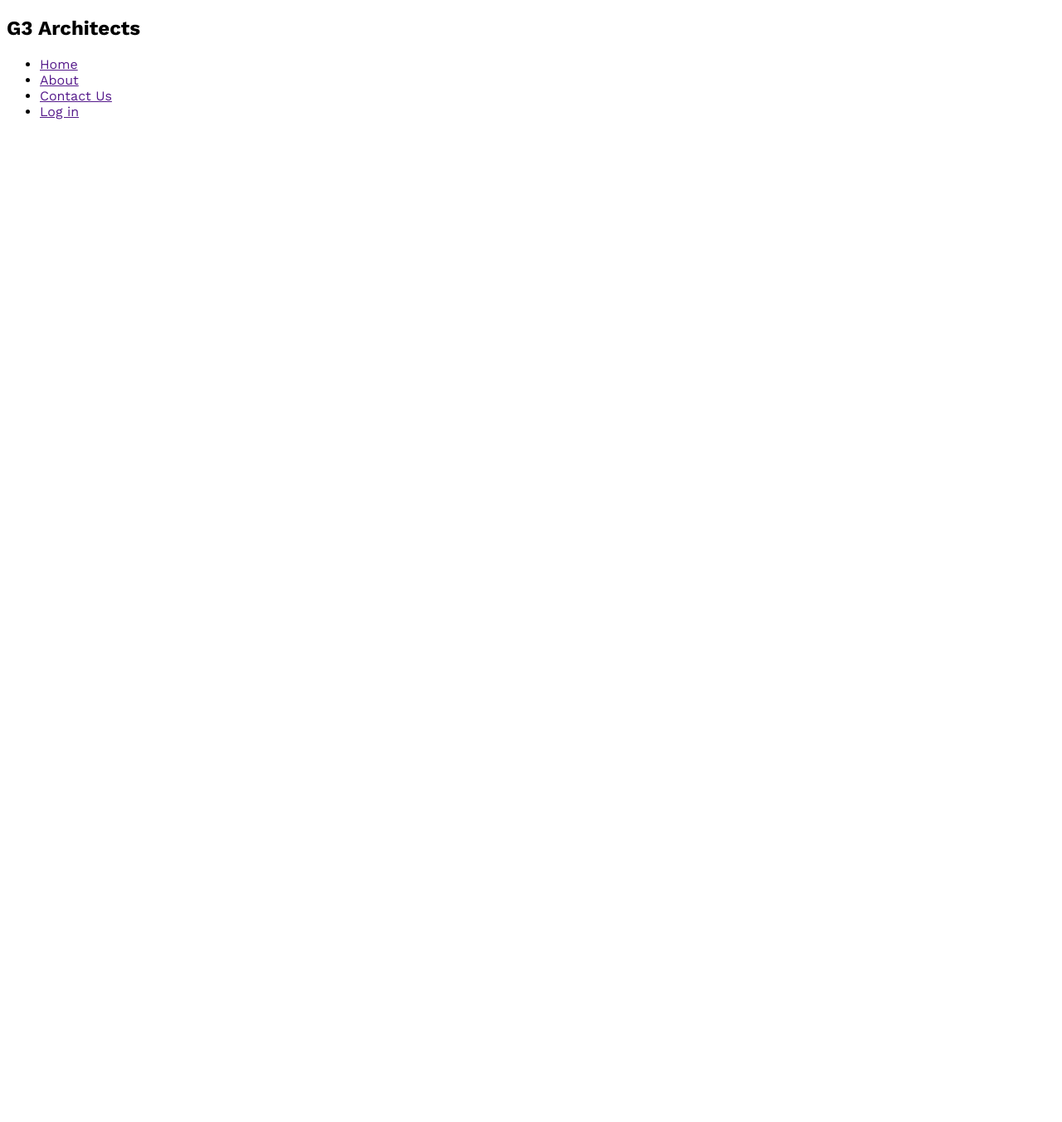
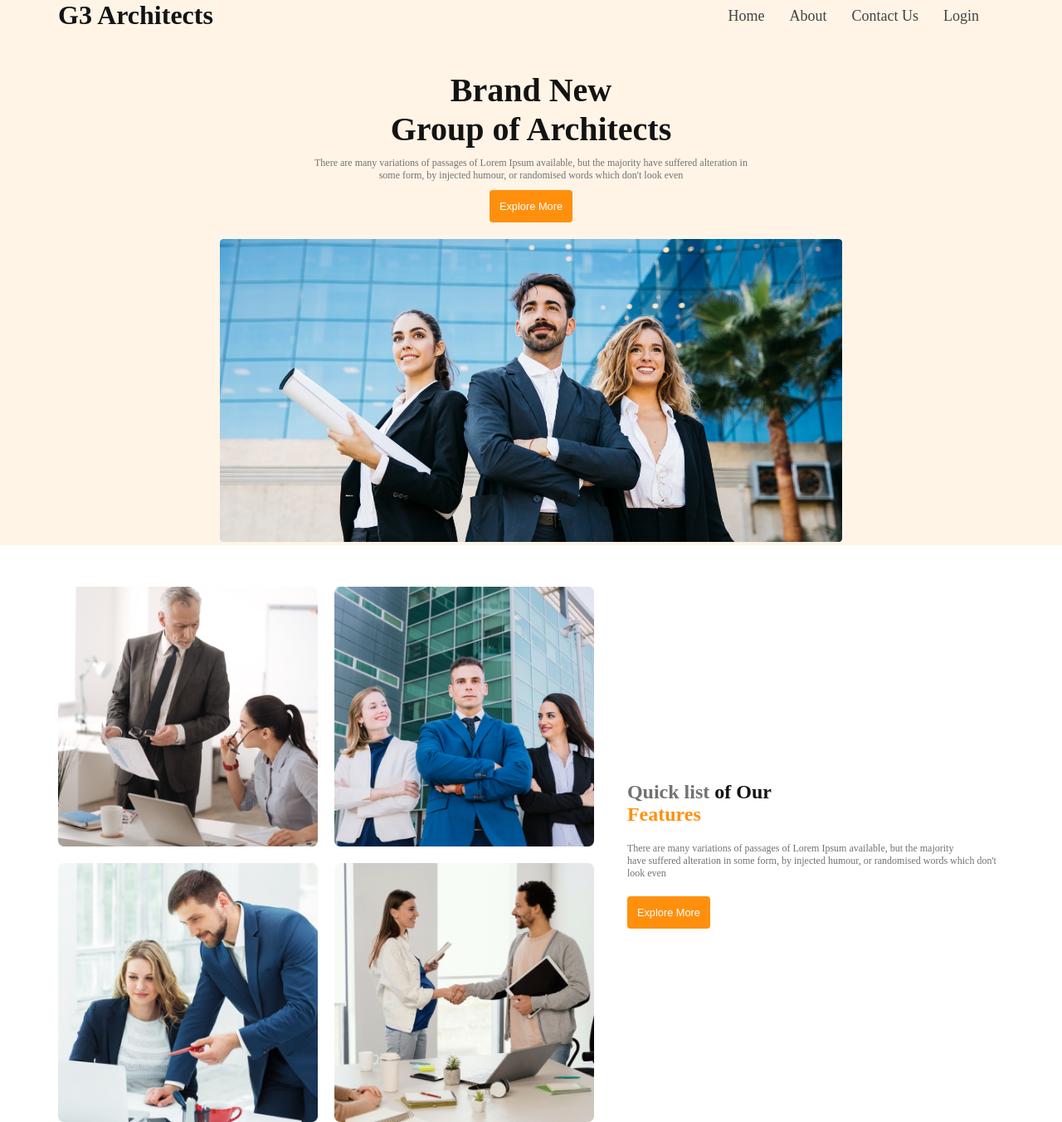
Before and after one commit to toroniadhikary/g3-architects, a plain HTML site: page index.html in a window 1280 px wide. Shown: the whole page at 83% size. Before the commit the page ends 800 px from the top, so only its background shows below. Drawn offline with nearby package versions, Linux system fonts and the light colour scheme.

Commit message:
responsive complete

```diff
--- a/index.html
+++ b/index.html
@@ -5,18 +5,46 @@
     <meta name="viewport" content="width=device-width, initial-scale=1.0">
     <title>G3 Architects</title>
     <link rel="stylesheet" href="style/style.css">
+    <script src="https://kit.fontawesome.com/5ec489ea01.js" crossorigin="anonymous"></script>
 </head>
 <body class="work-sans-font">
-    <header>
-        <nav>
-            <h2>G3 Architects</h2>
-            <ul>
-                <li><a href="">Home</a></li>
-                <li><a href="">About</a></li>
-                <li><a href="">Contact Us</a></li>
-                <li><a href=""> Log in</a></li>
-            </ul>
-        </nav>
-    </header>
+        <header class="bg-color">
+            <nav class="navbar display-flex">
+                <h2 class="brand dark-01">G3 Architects</h2>
+                <ul class="nav-links display-flex">
+                    <li class="nav-item"><a href="" class="nav-link dark-02">Home</a></li>
+                    <li class="nav-item"><a href="" class="nav-link dark-02">About</a></li>
+                    <li class="nav-item"><a href="" class="nav-link dark-02">Contact Us</a></li>
+                    <li class="nav-item"><a href="" class="nav-link dark-02">Login</a></li>
+                </ul>
+
+            <div class="ham-burger"><i class="fa-solid fa-bars"></i></div>
+            </nav>
+            <div class="banner-section">
+                <div class="banner-content">
+                    <h1 class="banner-title dark-01">Brand New<br>Group of Architects </h1>
+                    <p class="banner-description dark-03">There are many variations of passages of Lorem Ipsum available, but the majority have suffered alteration in <br> some form, by injected humour, or randomised words which don't look even</p>
+                    <button class="btn-primary">Explore More</button>
+                    <img class="banner-image" src="images/banner.png" alt="">
+                </div>
+            </div>
+        </header>
+        <main>
+            <section class="features-section display-flex">
+                <div class="features-image">
+                    <img src="images/team1.png" alt="">
+                    <img src="images/team2.png" alt="">
+                    <img src="images/team3.png" alt="">
+                    <img src="images/team4.png" alt="">
+
+                </div>
+                <div class="features-text">
+                    <h2 class="features-title"><span class="dark-03" id="Quick list">Quick list</span> <span class="dark-01" id="of Our">of Our</span> <br> <span id="features">Features</span></h2>
+
+                    <p class="features-description dark-03">There are many variations of passages of Lorem Ipsum available, but the majority <br> have suffered alteration in some form, by injected humour, or randomised words which don't look even</p>
+                    <button class="btn-primary">Explore More</button>
+                </div>
+            </section>
+        </main>
 </body>
 </html>
--- a/style/style.css
+++ b/style/style.css
@@ -1,9 +1,166 @@
+*{
+    margin: 0;
+    text-decoration: none;
+    list-style: none;
+}
 @import url('https://fonts.googleapis.com/css2?family=Work+Sans:ital,wght@0,100..900;1,100..900&display=swap');
 
 
+/* shared style */
 .work-sans-font {
   font-family: "Work Sans", serif;
   font-optical-sizing: auto;
-  font-weight: 500px;
+  font-weight: 400px;
   font-style: normal;
 }
+.border{
+    border: 2px solid seagreen;
+}
+.display-flex{
+    display: flex;
+}
+.dark-01{
+    color: rgb(19, 19, 19);
+}
+.dark-02{
+    color: rgb(66, 66, 66);
+}
+.dark-03{
+    color: rgb(114, 114, 114);
+}
+.bg-color{
+    background-color: rgba(255, 144, 14, 0.1);
+
+}
+.btn-primary{
+    background-color: rgb(255, 144, 14);
+    color: rgb(255, 255, 255);
+    border-radius: 4px;
+    padding: 12px;
+    border: none;
+    font-size: 0.8rem;
+    font-weight: 500;
+}
+section{
+    margin-top: 50px;
+}
+main{
+    max-width: 1140px;
+    margin: 0 auto;
+}
+/* header style */
+.navbar , .banner-section{
+    max-width: 1140px;
+    margin: 0 auto;
+}
+
+/* navbar style */
+.ham-burger{
+    display: none;
+}
+.navbar{
+    justify-content: space-between;
+    align-items: center;
+    margin-bottom: 3rem;
+}
+.brand{
+    font-size: 2rem;
+    font-weight: 700;
+}
+.nav-item{
+    margin-right: 30px;
+}
+.nav-link{
+    font-size: 18px;
+    font-weight: 500;
+    line-height: 26px;
+    letter-spacing: 0%;
+    text-align: center;
+    }
+
+/*banner style */
+.banner-content{
+    max-width: 750px;
+    margin: 0 auto;
+    text-align: center;
+    margin-bottom: 30px;
+
+}
+.banner-title{
+    font-size: 2.5rem;
+    font-weight: 700;
+    margin-bottom: 10px;
+}
+.banner-description{
+    font-size: 0.75rem;
+    font-weight: 400;
+    margin-bottom: 10px;
+    }
+
+.banner-image{
+    width: 100%;
+    margin-top: 20px;
+}
+/* features section */
+.features-section{
+    align-items: center;
+}
+.features-image{
+    display: grid;
+    grid-template-columns: repeat(2, 1fr);
+    gap: 20px;
+
+}
+.features-image img{
+    max-width: 100%;
+}
+/* feature text */
+.features-text{
+    margin-left: 40px;
+
+}
+#features{
+    color: rgb(255, 144, 14);
+}
+.features-description{
+    font-size: 12px;
+    font-weight: 400;
+    margin-top: 20px;
+    margin-bottom: 20px;
+}
+
+/* responsive mobile design */
+@media screen and (max-width: 576px) {
+    .nav-links{
+        display: none;
+    }
+    .ham-burger{
+        display: block;
+        margin-right: 20px;
+        margin-top: 15px;
+
+    }
+    .brand{
+        margin-left: 20px;
+        margin-top: 10px;
+
+    }
+    /* features-section */
+    .features-image{
+        display: grid;
+        grid-template-columns: repeat(1, 1fr);
+        gap: 20px;}
+
+    .features-section{
+        display: flex;
+        flex-direction: column;
+
+    }
+    .features-text{
+        margin-top: 20px;
+        margin-left: 30px;
+
+    }
+
+
+}
```
